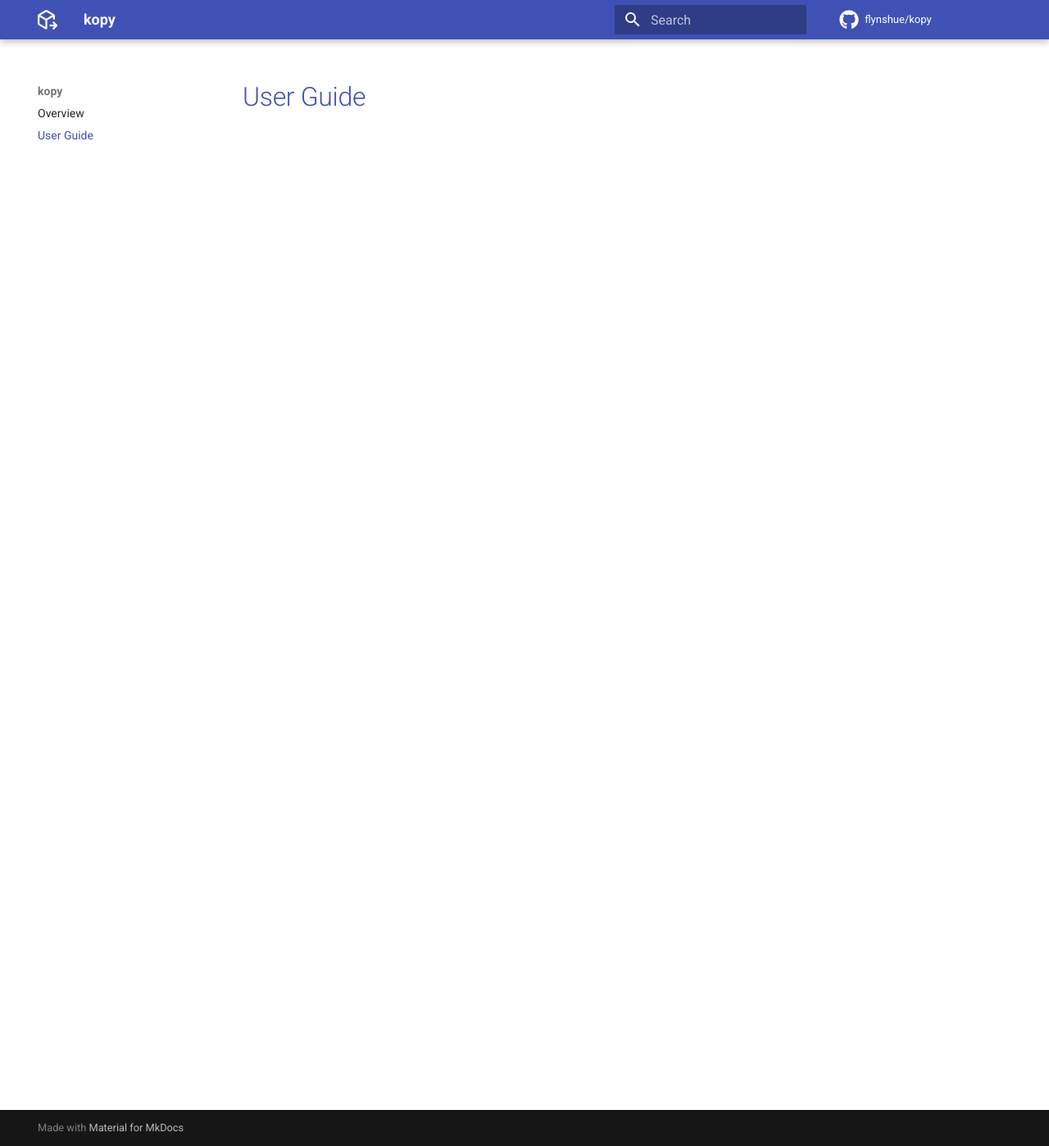
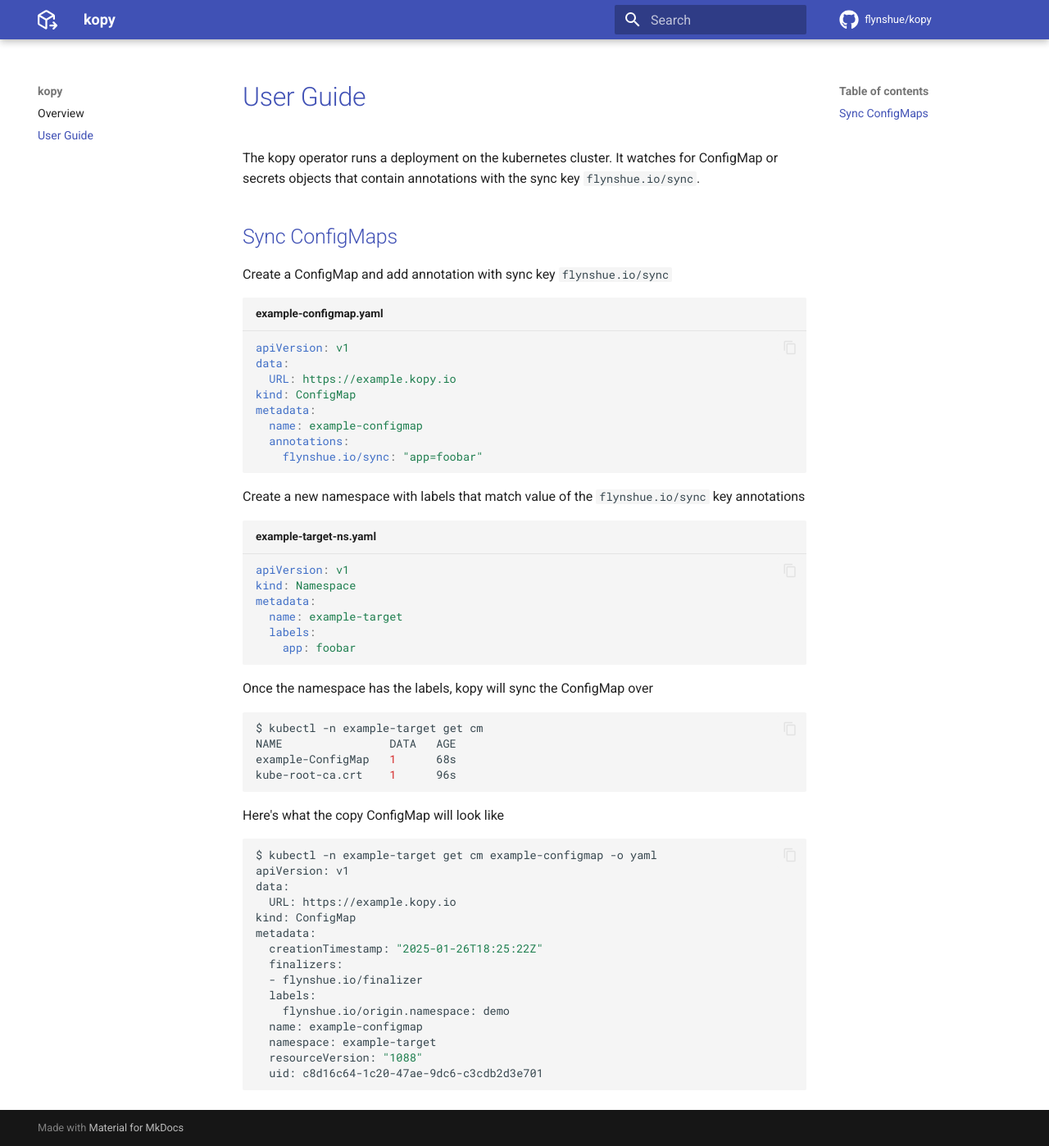
Before and after one commit to flynshue/kopy-docs, an MkDocs documentation site: the page built from docs/user-guide.md, in a window 1280 px wide and 1398 px high. Shown: the whole window at 82% size. Built offline with MkDocs 1.6.1 and Material for MkDocs 9.7.7, drawn with Linux system fonts in a browser that asks for light colours; comment, search, counter and statistics services are not loaded.

Commit message:
update user guide with cm example

````diff
--- a/docs/user-guide.md
+++ b/docs/user-guide.md
@@ -1 +1,53 @@
 # User Guide
+The kopy operator runs a deployment on the kubernetes cluster.  It watches for ConfigMap or secrets objects that contain annotations with the sync key `flynshue.io/sync`.
+
+## Sync ConfigMaps
+Create a ConfigMap and add annotation with sync key `flynshue.io/sync`
+
+```yaml title="example-configmap.yaml"
+apiVersion: v1
+data:
+  URL: https://example.kopy.io
+kind: ConfigMap
+metadata:
+  name: example-configmap
+  annotations:
+    flynshue.io/sync: "app=foobar"
+```
+
+Create a new namespace with labels that match value of the `flynshue.io/sync` key annotations
+```yaml title="example-target-ns.yaml"
+apiVersion: v1
+kind: Namespace
+metadata:
+  name: example-target
+  labels:
+    app: foobar
+```
+
+Once the namespace has the labels, kopy will sync the ConfigMap over
+```bash
+$ kubectl -n example-target get cm
+NAME                DATA   AGE
+example-ConfigMap   1      68s
+kube-root-ca.crt    1      96s
+```
+
+Here's what the copy ConfigMap will look like
+```bash
+$ kubectl -n example-target get cm example-configmap -o yaml
+apiVersion: v1
+data:
+  URL: https://example.kopy.io
+kind: ConfigMap
+metadata:
+  creationTimestamp: "2025-01-26T18:25:22Z"
+  finalizers:
+  - flynshue.io/finalizer
+  labels:
+    flynshue.io/origin.namespace: demo
+  name: example-configmap
+  namespace: example-target
+  resourceVersion: "1088"
+  uid: c8d16c64-1c20-47ae-9dc6-c3cdb2d3e701
+```
````
Also changed, not shown: docs/index.md (+3 -3 lines).
